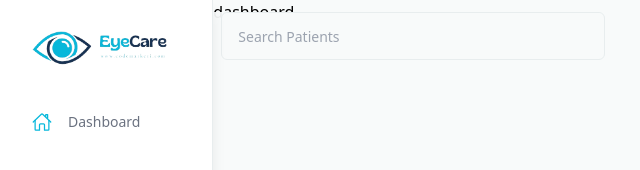
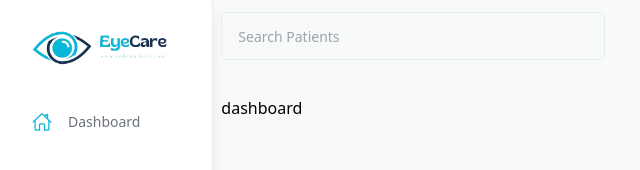
Before and after one commit to medical-system/front-end, a React (Vite) app: page /dashboard in a window 1280 px wide. Shown: the top 170 px of the page, without its empty margins (0-640 px from the left). Built offline with nearby package versions, Linux system fonts and the light colour scheme.

Commit message:
Modified RootLayout

```diff
--- a/src/layouts/RootLayout.jsx
+++ b/src/layouts/RootLayout.jsx
@@ -16,7 +16,6 @@ const RootLayout = () => {
   return (
     // **** MAIN LAYOUT ****
     <div className="grid xl:grid-cols-12 w-full 2xl:max-w-[2000px]">
-
       {/* **** SIDEBAR DRAWER **** */}
       <div
         className={`fixed xl-hidden  ${
@@ -32,10 +31,12 @@ const RootLayout = () => {
       >
         <Sidebar />
       </div>
-      <main className={`col-span-10 h-screen overflow-y-scroll relative`}>
+      <div className={`col-span-10 xl-h-screen overflow-y-auto relative`}>
         <Navbar setIsOpen={setIsOpen} />
-        <Outlet />
-      </main>
+        <main className="xs:px-8 px-2 pt-24">
+          <Outlet />
+        </main>
+      </div>
     </div>
   );
 };
```
